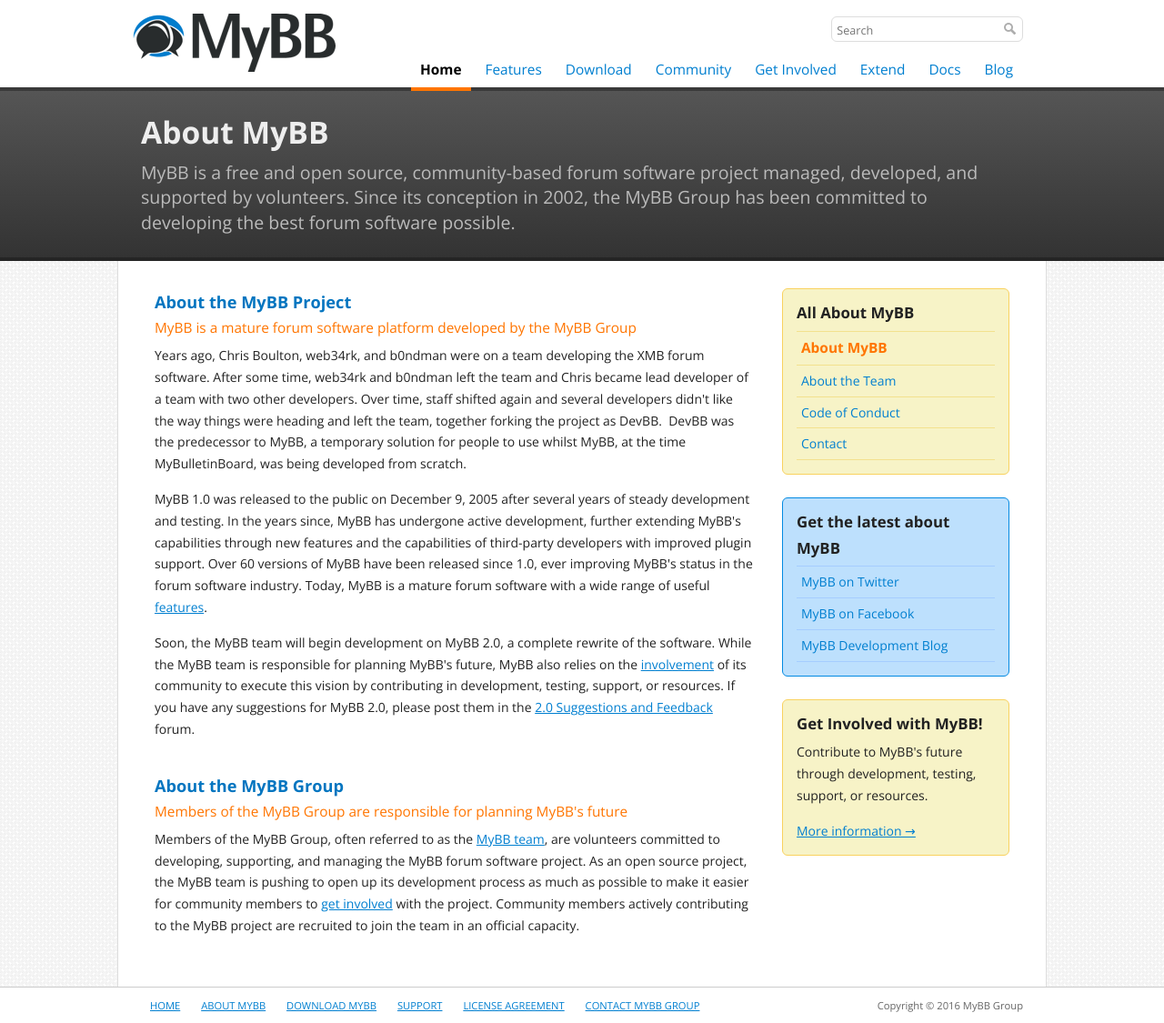
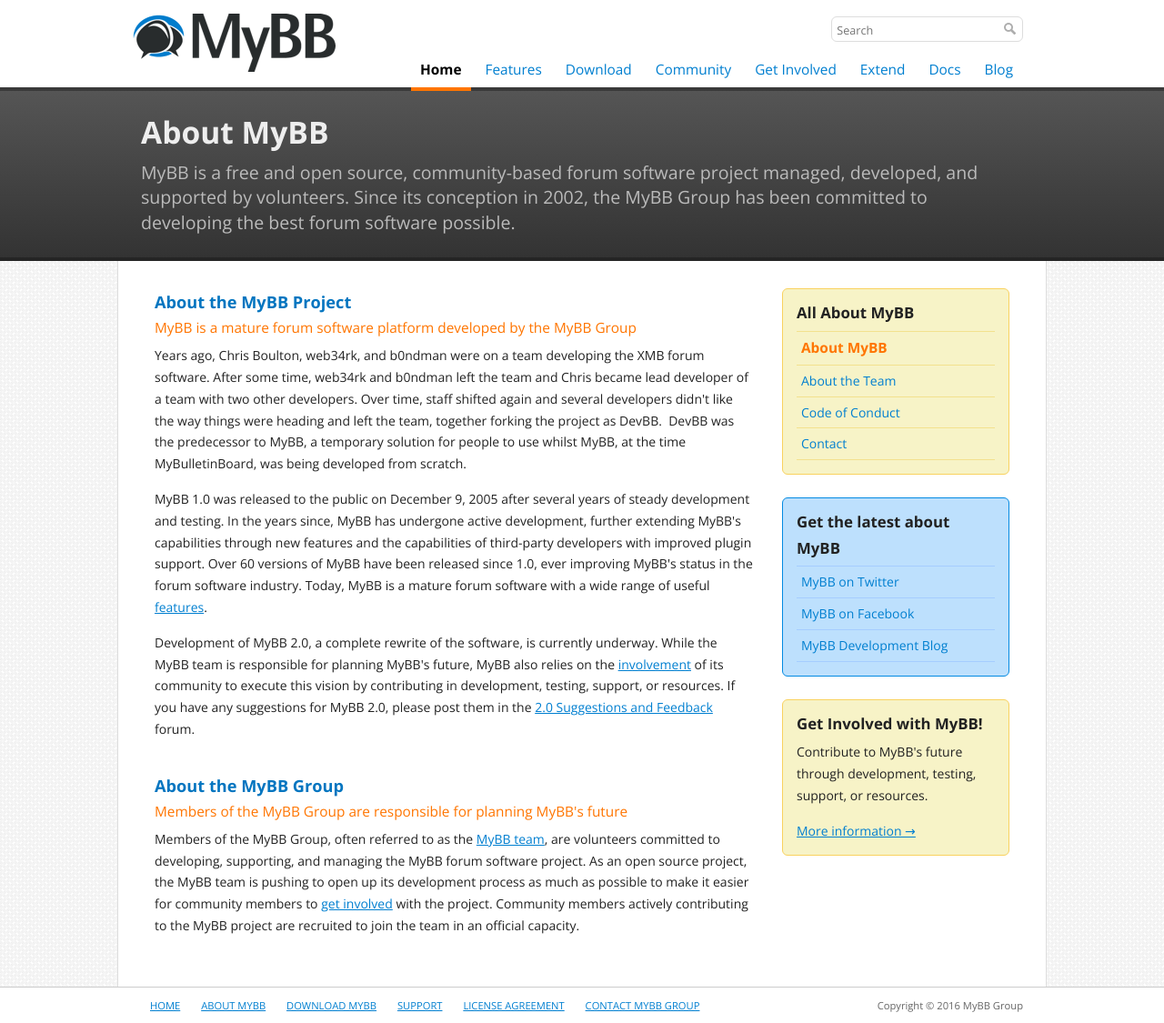
Before and after one commit to mybb/mybb.com, a Jekyll site: the page built from about/index.html, in a window 1280 px wide. Shown: the whole page at 91% size. Built offline with Jekyll 4.4.1, drawn with Linux system fonts in a browser that asks for light colours; nearby versions of some CDN libraries.

Commit message:
Updating about page
2.0 is underway

```diff
--- a/about/index.html
+++ b/about/index.html
@@ -43,7 +43,7 @@
 		<p>
 			MyBB 1.0 was released to the public on December 9, 2005 after several years of steady development and testing. In the years since, MyBB has undergone active development, further extending MyBB's capabilities through new features and the capabilities of third-party developers with improved plugin support. Over 60 versions of MyBB have been released since 1.0, ever improving MyBB's status in the forum software industry. Today, MyBB is a mature forum software with a wide range of useful <a href="{{ site.url }}/features/">features</a>.</p>
 		<p>
-			Soon, the MyBB team will begin development on MyBB 2.0, a complete rewrite of the software. While the MyBB team is responsible for planning MyBB's future, MyBB also relies on the <a href="{{ site.url }}/get-involved/">involvement</a> of its community to execute this vision by contributing in development, testing, support, or resources. If you have any suggestions for MyBB 2.0, please post them in the <a href="https://community.mybb.com/forum-158.html">2.0 Suggestions and Feedback</a> forum.</p>
+			Development of MyBB 2.0, a complete rewrite of the software, is currently underway. While the MyBB team is responsible for planning MyBB's future, MyBB also relies on the <a href="{{ site.url }}/get-involved/">involvement</a> of its community to execute this vision by contributing in development, testing, support, or resources. If you have any suggestions for MyBB 2.0, please post them in the <a href="https://community.mybb.com/forum-158.html">2.0 Suggestions and Feedback</a> forum.</p>
 	</section>
 
 	<section class="general">
```
